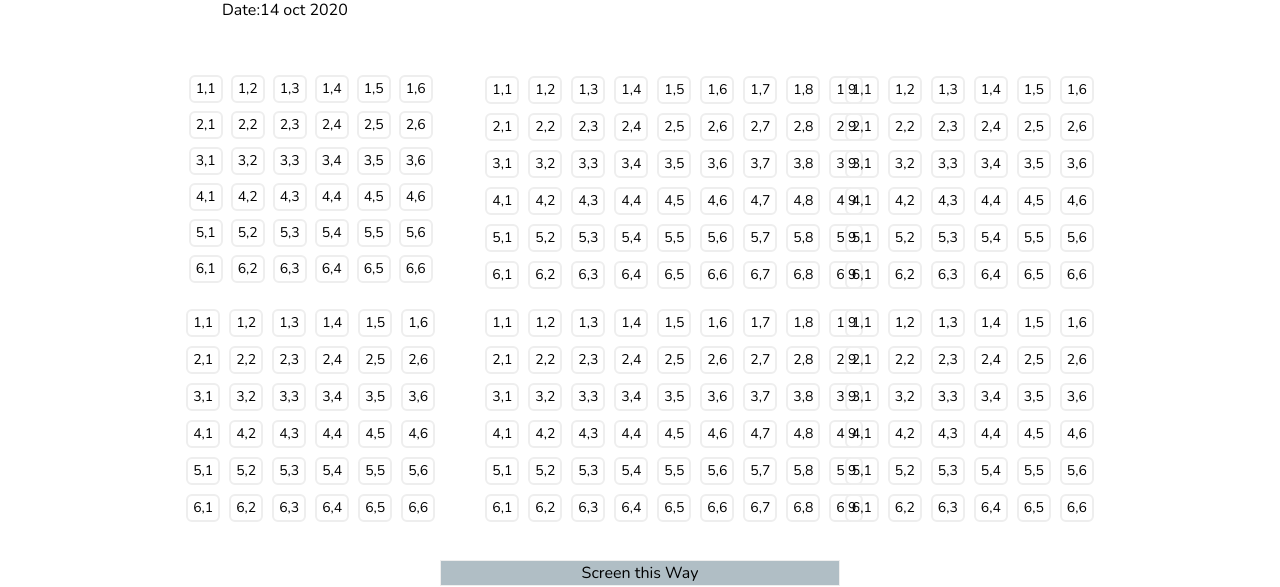
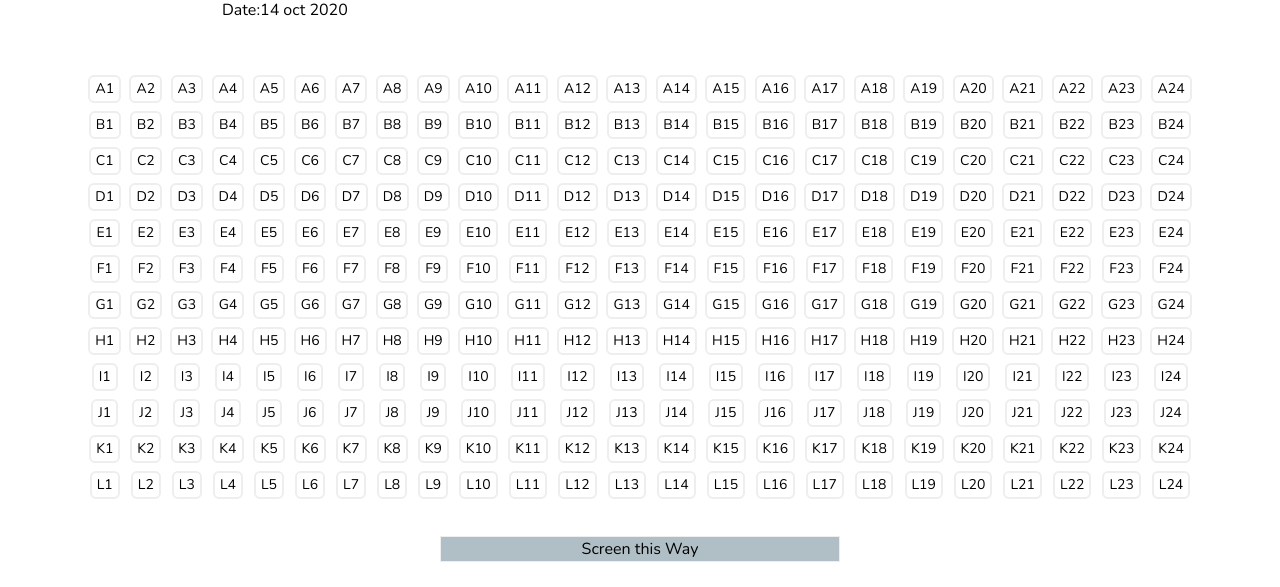
Before and after one commit to upaliwal1234/Movie-Ticket-Booking, a React (Vite) app in the folder frontend/: page /buytickets/1/1/show/1 in a window 1280 px wide. Shown: the part 142-729 px from the top of the page. Built offline with nearby package versions, Linux system fonts and the light colour scheme; no server answers.

Commit message:
booking chart

```diff
--- a/frontend/src/Components/BookingChart/BookingChart.jsx
+++ b/frontend/src/Components/BookingChart/BookingChart.jsx
@@ -1,31 +1,45 @@
-import React, { useState } from 'react'
-
+import React, { useState } from 'react';
 
 function generateRows(row, col) {
     return Array.from({ length: col }, (_, rowIndex) => {
         return (
             <tr key={rowIndex}>
-                {Array.from({ length: row }, (_, colIndex) => (
+                {Array.from({ length: row }, (_, colIndex) => {
+                    const seat = {
+                        isseat: true, // Defaulting to true for demonstration
+                        isavailable: true,
+                        isbooked: false
+                    };
+                    // Calculate seat number based on rowIndex and colIndex
+                    const seatNumber = String.fromCharCode(65 + rowIndex) + (colIndex + 1);
+                    // Render seat only if isseat is true
+                    return seat.isseat ? (
                         <td key={colIndex} className="text-sm text-center">
-                        <ToggleButton key={`${rowIndex}-${colIndex}`}>{`${rowIndex + 1},${colIndex + 1}`}</ToggleButton>
+                            <ToggleButton key={`${rowIndex}-${colIndex}`} seat={seat}>
+                                {seatNumber}
+                            </ToggleButton>
                         </td>
-                ))}
+                    ) : null;
+                })}
             </tr>
         );
     });
 }
 
-const ToggleButton = ({ children }) => {
+const ToggleButton = ({ children, seat }) => {
     const [isClicked, setIsClicked] = useState(false);
 
     const handleClick = () => {
+        if (seat.isavailable) {
             setIsClicked(!isClicked);
+        }
     };
 
     return (
         <button
-            className={`m-[2px] py-[2px] px-[5px] ${isClicked ? ' ' : 'hover:bg-green-100'} border-2 rounded-md ${isClicked ? 'bg-gray-400' : ''}`}
+            className={`m-[2px] py-[2px] px-[5px] ${isClicked ? 'bg-gray-400' : 'hover:bg-green-100'} border-2 rounded-md`}
             onClick={handleClick}
+            disabled={!seat.isseat || !seat.isavailable}
         >
             {children}
         </button>
@@ -33,77 +47,24 @@ const ToggleButton = ({ children }) => {
 };
 
 export default function BookingChart() {
-
-
     return (
         <>
-            <div className='container mx-auto px-[9.5rem] mb-[3rem] mt-4' >
+            <div className='container mx-auto px-[9.5rem] mb-[3rem] mt-4'>
                 <h1 className='text-3xl font-semibold'>Fighter</h1>
                 <p>Date:14 oct 2020</p>
             </div>
-            <div className='container mx-auto '>
-                <div className='grid grid-cols-3 grid-rows-2 gap-2  mx-[5rem]' >
-                    <div className="max-w-4xl mx-auto">
-                        <div className="overflow-x-auto">
-                            <table className="border-separate border-spacing-[2px] table-auto mx-auto" >
+            <div className='container mx-auto'>
+                <div className='overflow-x-auto'>
+                    <table className='border-separate border-spacing-[2px] table-auto mx-auto'>
                         <tbody>
-                                    {generateRows(6, 6)}
+                            {generateRows(24, 12)}
                         </tbody>
                     </table>
-                        </div>
-                    </div>
-                    <div className="max-w-4xl mx-auto ">
-                        <div className="overflow-x-auto">
-                            <table className="border-separate border-spacing-[3px] table-auto mx-auto" >
-                                <tbody>
-                                    {generateRows(9, 6)}
-                                </tbody>
-                            </table>
-                        </div>
-                    </div>
-                    <div className="max-w-4xl mx-auto">
-                        <div className="overflow-x-auto">
-                            <table className="border-separate border-spacing-[3px] table-auto mx-auto" >
-                                <tbody>
-                                    {generateRows(6, 6)}
-                                </tbody>
-                            </table>
-                        </div>
-                    </div>
-                    <div className="max-w-4xl mx-auto">
-                        <div className="overflow-x-auto">
-                            <table className="border-separate border-spacing-[3px] table-auto mx-auto" >
-                                <tbody>
-                                    {generateRows(6, 6)}
-                                </tbody>
-                            </table>
-                        </div>
-                    </div>
-                    <div className="max-w-4xl mx-auto">
-                        <div className="overflow-x-auto">
-                            <table className="border-separate border-spacing-[3px] table-auto mx-auto" >
-                                <tbody>
-                                    {generateRows(9, 6)}
-                                </tbody>
-                            </table>
-                        </div>
-                    </div>
-                    <div className="max-w-4xl mx-auto">
-                        <div className="overflow-x-auto">
-                            <table className="border-separate border-spacing-[3px] table-auto mx-auto" >
-                                <tbody>
-                                    {generateRows(6, 6)}
-                                </tbody>
-                            </table>
-                        </div>
-                    </div>
                 </div>
             </div>
             <div className='container mx-auto w-[400px] bg-blue-gray-200 flex justify-center border mt-8'>
                 <h1>Screen this Way</h1>
             </div>
-
-
         </>
-    )
+    );
 }
--- a/frontend/src/Components/CinemaInfo/CinemaInfo.jsx
+++ b/frontend/src/Components/CinemaInfo/CinemaInfo.jsx
@@ -36,13 +36,17 @@ export default function CinemaInfo() {
   const handleClick = () => {
     navigate('/bookingchart')
   }
-
+  const options = {
+    year: 'numeric',
+    month: '2-digit',
+    day: '2-digit',
+  };
   const handleDateChange = (daysToAdd) => {
     const newDate = new Date(selectedDate);
     newDate.setHours(0, 0, 0, 0);
     newDate.setDate(selectedDate.getDate() + daysToAdd);
     setSelectedDate(newDate);
-    setDate(newDate.toLocaleDateString());
+    setDate(newDate.toLocaleDateString("en-IN",options));
   };
 
   const handlePriceChange = (priceRange) => {
--- a/frontend/src/Components/MovieShows/MovieShows.jsx
+++ b/frontend/src/Components/MovieShows/MovieShows.jsx
@@ -54,8 +54,7 @@ function MovieShows() {
     };
 
     const handleClick = (show) => {
-        // event.preventDefault();
-        // navigate(`/buytickets/${show.movieName}/${show.date}/show/${show.id}`);
+        navigate(`/buytickets/${show.movieName}/${show.date}/show/${show.id}`);
     }
 
     useEffect(() => {
@@ -117,7 +116,7 @@ function MovieShows() {
                                         {shows.map((itm, idx) => {
                                             // console.log(itm);
                                             return (
-                                                <button key={idx} onClick={handleClick(itm)} className="border border-gray-500 rounded my-1 px-10 py-1 flex justify-center items-center text-sm font-light text-green-500">
+                                                <button key={idx} onClick={(e)=>handleClick(itm)} className="border border-gray-500 rounded my-1 px-10 py-1 flex justify-center items-center text-sm font-light text-green-500">
                                                     {itm.timing}
                                                 </button>
                                             )
```
Lines whose indentation alone changed are shown as unchanged.
